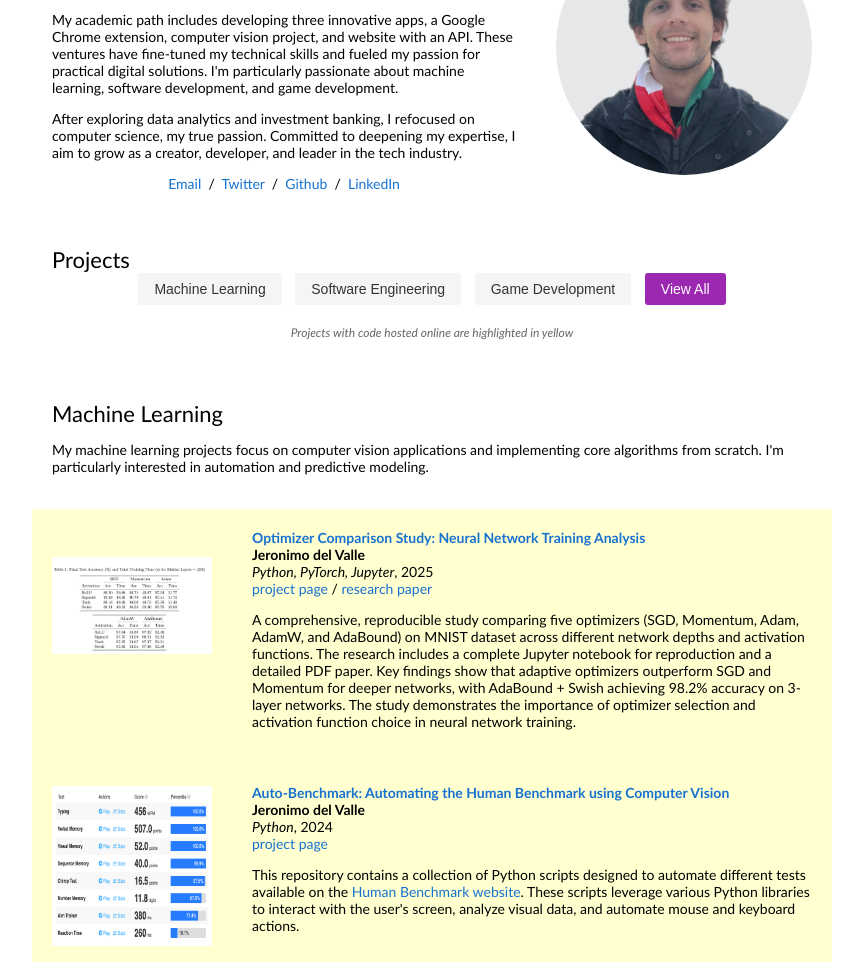
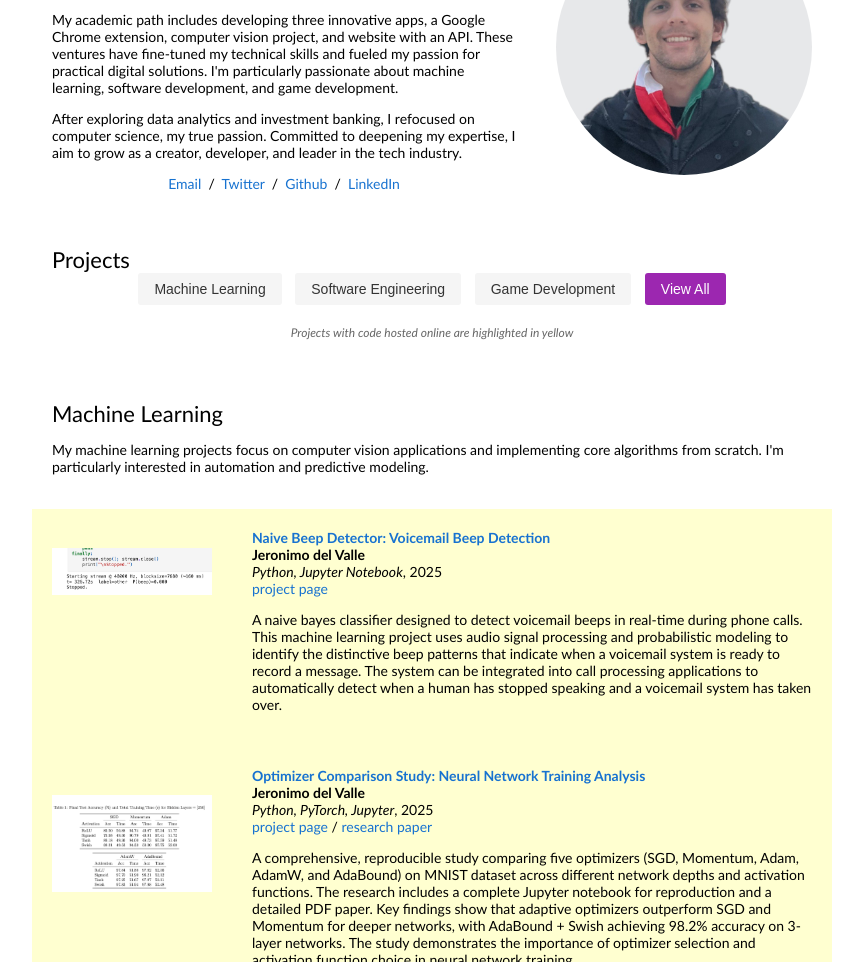
Before and after one commit to jeranga/jeranga.github.io, a plain HTML site: page index.html in a window 1280 px wide. Shown: the part 138-1100 px from the top of the page, without its empty margins (208-1071 px from the left). Drawn offline with Linux system fonts and the light colour scheme.

Commit message:
added naive beep detector project

```diff
--- a/index.html
+++ b/index.html
@@ -129,6 +129,29 @@
             </tr>
           </tbody></table>
           <table style="width:100%;border:0px;border-spacing:0px;border-collapse:separate;margin-right:auto;margin-left:auto;"><tbody>
+
+    <tr onmouseout="beep_stop()" onmouseover="beep_start()" bgcolor="#ffffd0">
+      <td style="padding:20px;width:25%;vertical-align:middle">
+        <div class="one">
+          <img src='images/NaiveBeep.png' width=160>
+        </div>
+      </td>
+      <td style="padding:20px;width:75%;vertical-align:middle">
+        <a href="https://github.com/jeranga/NaiveBeepDetector">
+          <span class="papertitle">Naive Beep Detector: Voicemail Beep Detection</span>
+        </a>
+        <br>
+		<strong>Jeronimo del Valle</strong>
+        <br>
+        <em>Python, Jupyter Notebook</em>, 2025
+        <br>
+        <a href="https://github.com/jeranga/NaiveBeepDetector">project page</a>
+        <p></p>
+        <p>
+          A naive bayes classifier designed to detect voicemail beeps in real-time during phone calls. This machine learning project uses audio signal processing and probabilistic modeling to identify the distinctive beep patterns that indicate when a voicemail system is ready to record a message. The system can be integrated into call processing applications to automatically detect when a human has stopped speaking and a voicemail system has taken over.
+        </p>
+      </td>
+    </tr>
 
     <tr onmouseout="optimizer_stop()" onmouseover="optimizer_start()" bgcolor="#ffffd0">
       <td style="padding:20px;width:25%;vertical-align:middle">
```
Also changed, not shown: images/NaiveBeep.png (added), 2 other files.
